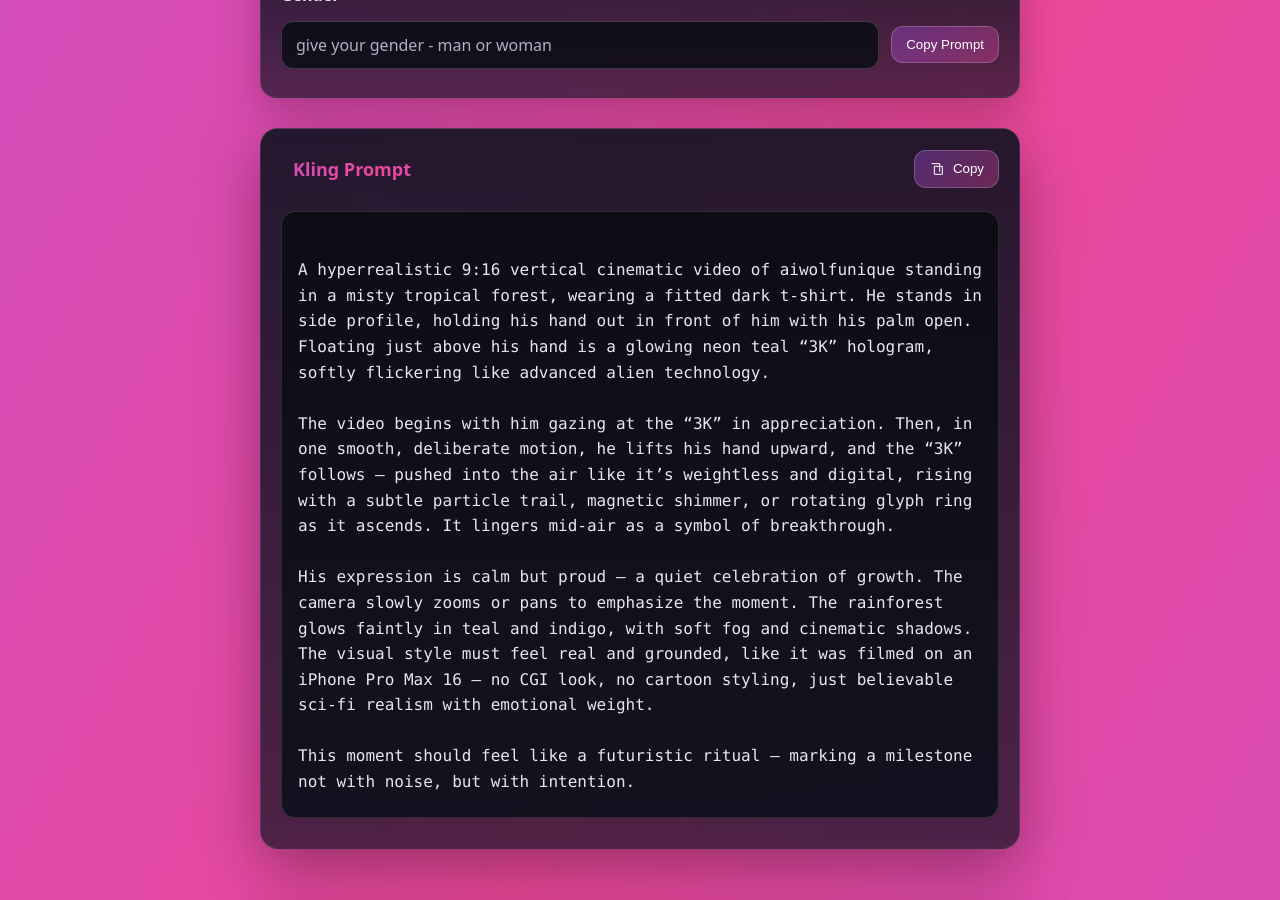
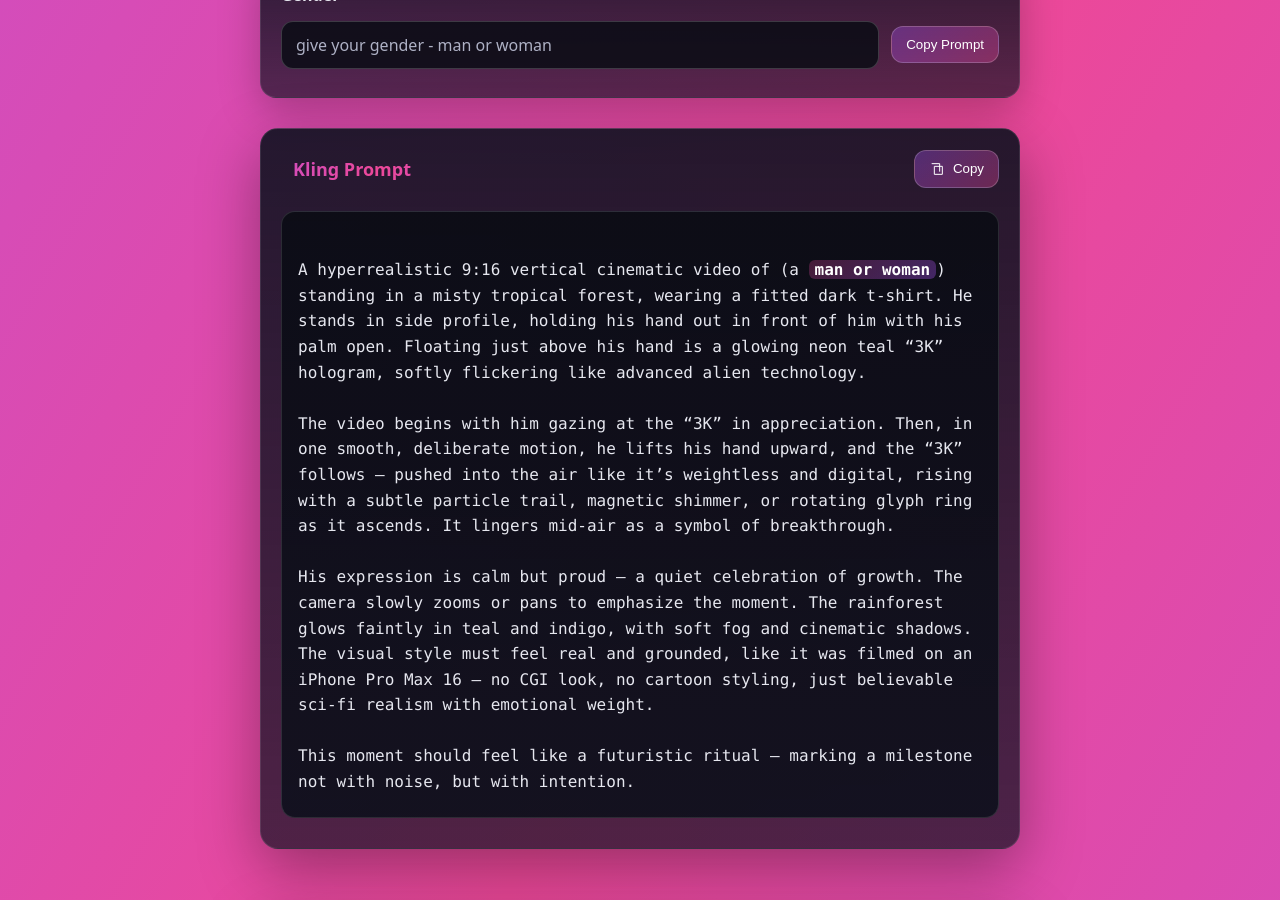
Before and after one commit to wolfman30/ai-twin-prompts, a Jekyll site: the page built from _prompts/kling/3k-celebration.md, in a window 1280 px wide and 900 px high, scrolled down 206 px. Built offline with Jekyll 4.4.1, drawn with Linux system fonts in a browser that asks for light colours.

Commit message:
fixed 3k celebration kling prompt with man or woman instead of my trigger word

```diff
--- a/_prompts/kling/3k-celebration.md
+++ b/_prompts/kling/3k-celebration.md
@@ -13,7 +13,7 @@ trigger_field:
   token: "(man or woman)"
 prompt: |
 
-  A hyperrealistic 9:16 vertical cinematic video of aiwolfunique standing in a misty tropical forest, wearing a fitted dark t-shirt. He stands in side profile, holding his hand out in front of him with his palm open. Floating just above his hand is a glowing neon teal “3K” hologram, softly flickering like advanced alien technology.
+  A hyperrealistic 9:16 vertical cinematic video of (a man or woman) standing in a misty tropical forest, wearing a fitted dark t-shirt. He stands in side profile, holding his hand out in front of him with his palm open. Floating just above his hand is a glowing neon teal “3K” hologram, softly flickering like advanced alien technology.
 
   The video begins with him gazing at the “3K” in appreciation. Then, in one smooth, deliberate motion, he lifts his hand upward, and the “3K” follows — pushed into the air like it’s weightless and digital, rising with a subtle particle trail, magnetic shimmer, or rotating glyph ring as it ascends. It lingers mid-air as a symbol of breakthrough.
 
```
